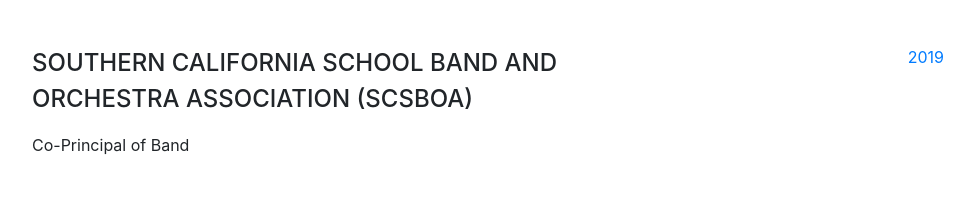
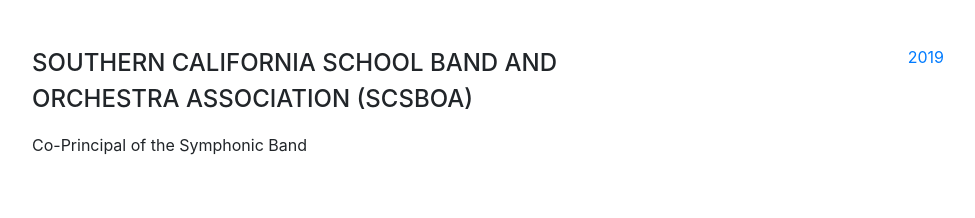
Before and after one commit to hoxykidmilli/hoxykidmilli.github.io, a website with bundled scripts: page index.html in a window 1280 px wide. Shown: the part 3720-3938 px from the top of the page, without its empty margins (288-1263 px from the left). Built offline with nearby package versions, Linux system fonts and the light colour scheme; a web font is replaced by a local one.

Commit message:
Update index.html

```diff
--- a/index.html
+++ b/index.html
@@ -356,7 +356,7 @@
           <div class="resume-content">
             <h3 class="mb-0"></h3>
             <div class="subheading mb-3">Southern California School Band and Orchestra Association (SCSBOA)</div>
-            <p>Co-Principal of Band</p>
+            <p>Co-Principal of the Symphonic Band</p>
           </div>
           <div class="resume-date text-md-right">
             <span class="text-primary">2019</span>
```
